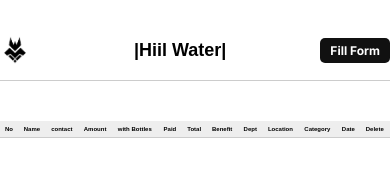
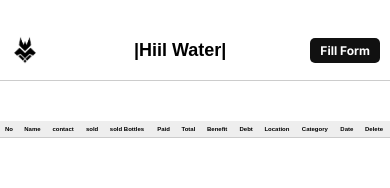
Before and after one commit to Abdulahi001/hiil-water-agent, a React (Vite) app: page / in a window 390 px wide. Both pictures are taken after a click on the button "View Table". Shown: the top 188 px of the page. Built offline with nearby package versions, Linux system fonts and the light colour scheme.

Commit message:
in the mobile design give the navbar a padding from left and right, also change the names in the placeholders and the table header.

```diff
--- a/src/App.css
+++ b/src/App.css
@@ -176,7 +176,8 @@ tr:nth-child(even),tr:nth-child(odd) th {
 @media (max-width: 585px) {
   .navbar {
     width: 100%;
-    padding: 15px 0;
+    padding: 15px 10px;
+
   }
   .navbar h1 {
     font-size: 18px;
--- a/src/App.jsx
+++ b/src/App.jsx
@@ -33,7 +33,7 @@ function App() {
   const mm = String(now.getMonth() + 1).padStart(2, '0');
   const weekday = now.toLocaleString('en-US', { weekday: 'short' });
 
-  return `${dd}-${mm}-${now.getFullYear()} ${weekday}`;
+  return `${dd}-${mm}-${weekday}`;
 };
   function handleSubmit(e) {
     e.preventDefault();
@@ -43,7 +43,7 @@ function App() {
       const paid = parseFloat(form.get("paid"));
   const amount = parseInt(form.get("amount"));
   const amountOfbottles = parseInt(form.get("amountOfbottles"));
-  const total = (130 * amount) + (amountOfbottles * 550);
+  const total = (130 * amount) + (amountOfbottles * 700);
       const newItem = {
     id: formData.id + 1,
     name: form.get("name"),
@@ -86,8 +86,8 @@ function App() {
         <input type="text" name="name" id="name" placeholder="name" outocomplete="off" required={true} />
         <div className="sub-inputs">
 
-          <input type="number" name="amount" id="amount" placeholder="amount" outocomplete="off" required={true} />
-          <input type="number" name="amountOfbottles" id="amountOfbottles" placeholder="amount of bottles" outocomplete="off" required={true}/>
+          <input type="number" name="amount" id="amount" placeholder="sold" outocomplete="off" required={true} />
+          <input type="number" name="amountOfbottles" id="amountOfbottles" placeholder="sold bottles" outocomplete="off" required={true}/>
            <input type="number" name="paid" id="paid" placeholder="paid" outocomplete="off" required={true}/>
      {/*    <small className="benefit" id="benefit">
             Benefit: ${formData.benefit.toFixed(2)}
--- a/src/pages/Info.jsx
+++ b/src/pages/Info.jsx
@@ -43,12 +43,12 @@ export default function Info(props) {
                 <th>No</th>
                 <th>Name</th>
                 <th>contact</th>
-                <th>Amount</th>
-                <th>with Bottles</th>
+                <th>sold</th>
+                <th>sold Bottles</th>
                  <th>Paid</th>
                 <th>Total</th>
                 <th>Benefit</th>
-                <th>Dept</th>
+                <th>Debt</th>
                 <th>Location</th>
                 <th>Category</th>
                 <th>Date</th>
```
